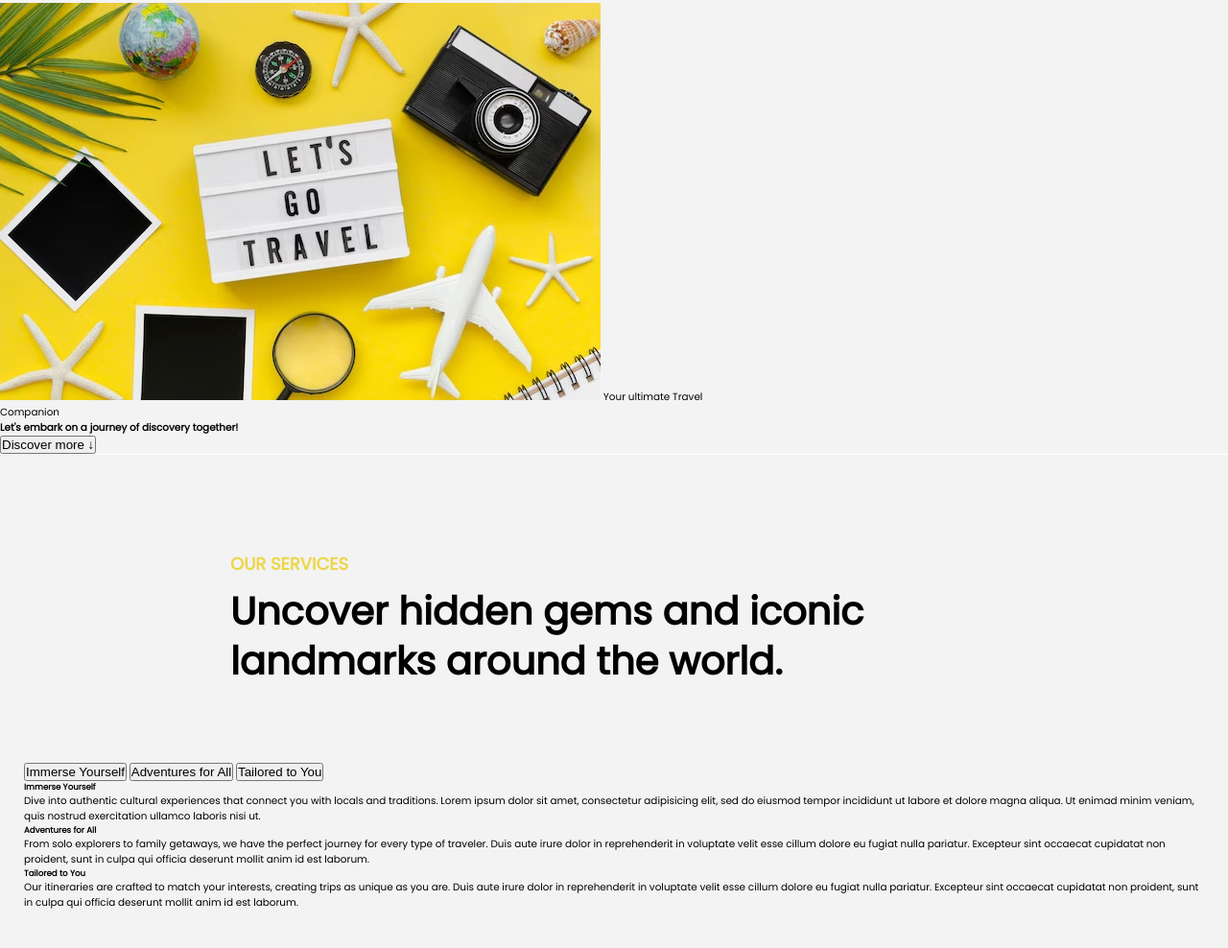
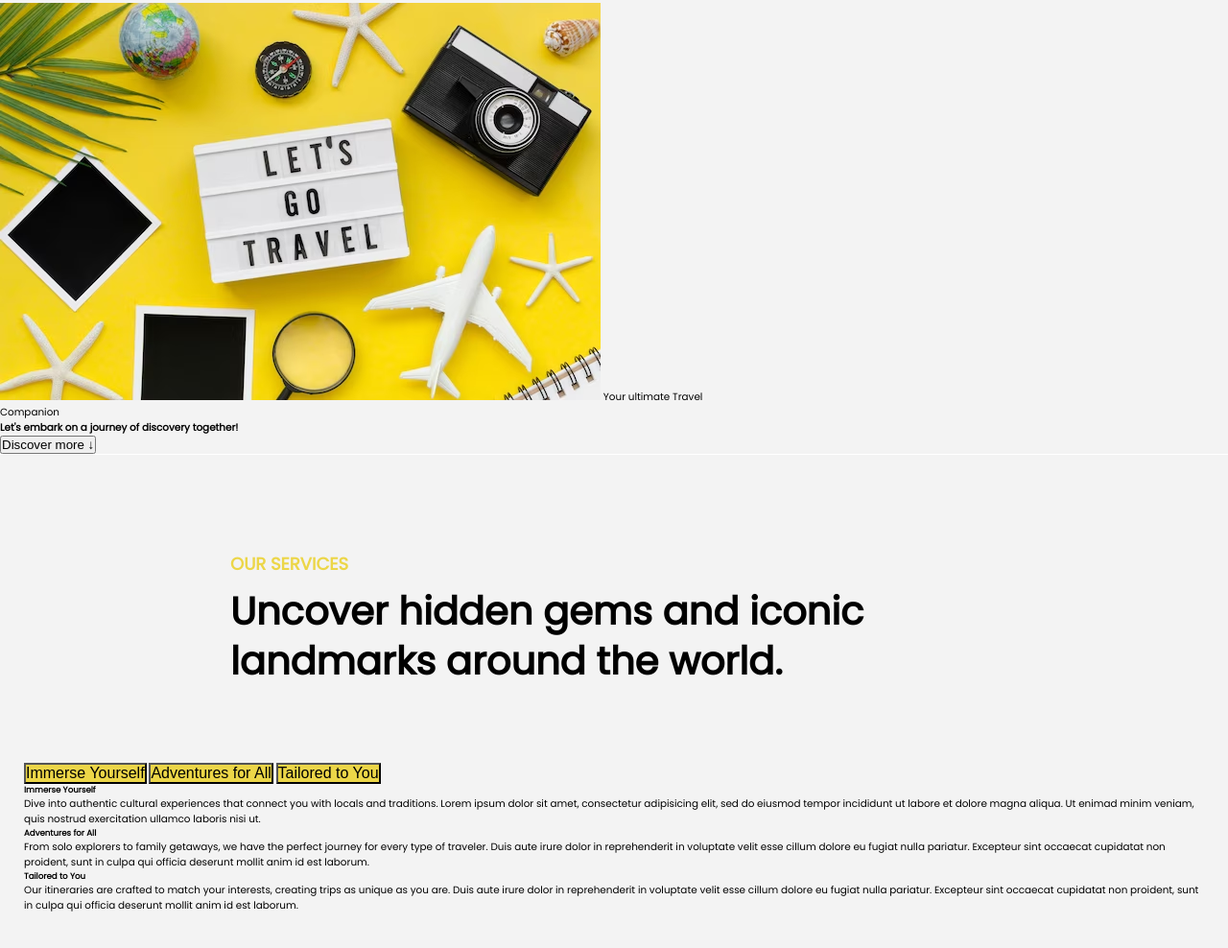
Before and after one commit to aishayusuff/Wayfarer, a plain HTML site: page index.html in a window 1280 px wide. Shown: the part 1346-2334 px from the top of the page at 96% size. Drawn offline with Linux system fonts and the light colour scheme.

Commit message:
Adds to style

```diff
--- a/style.css
+++ b/style.css
@@ -56,4 +56,6 @@ body {
 
 .btn {
   display: inline-block;
+  background-color: var(--primary-colour-dark);
+  font-size: 16px;
 }
```
